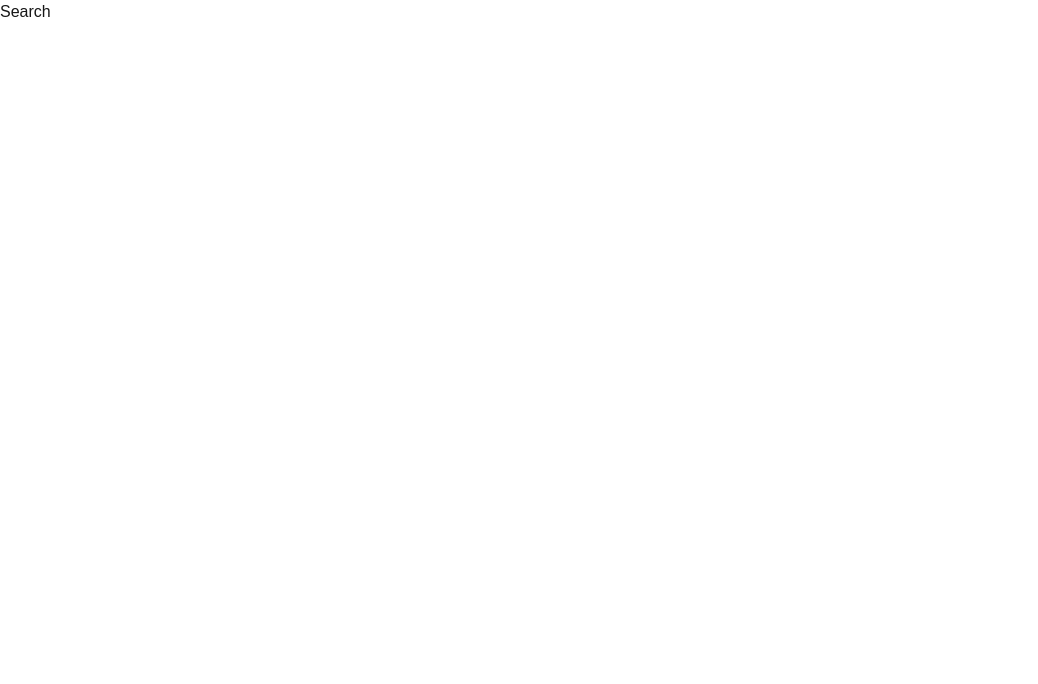
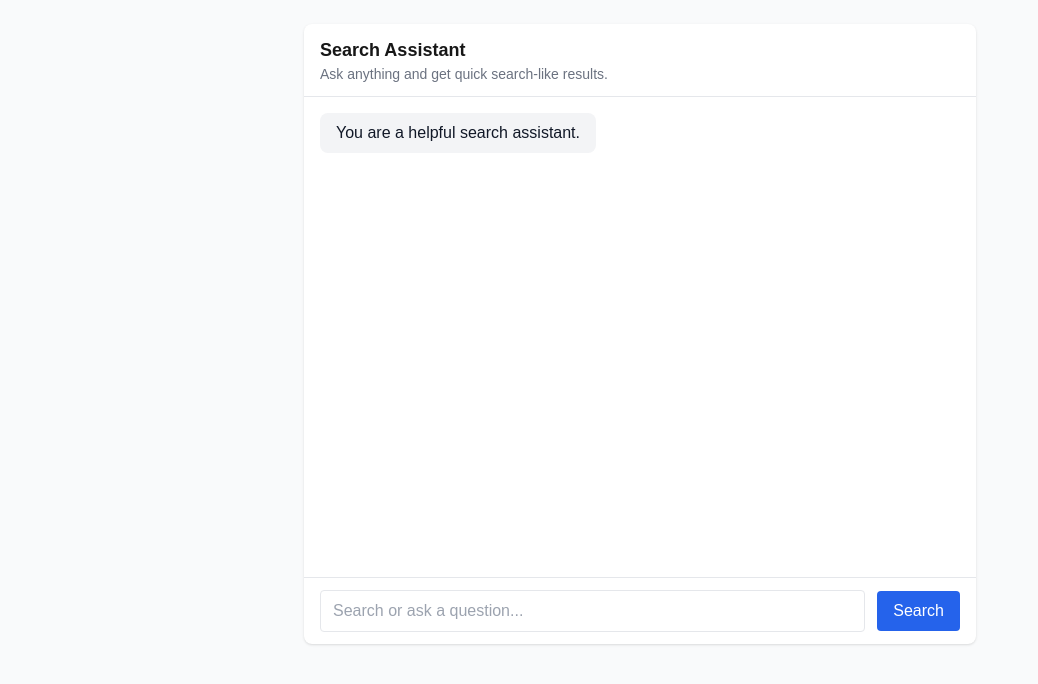
Before and after one commit to Dylan8865/FinalYearProject, a Next.js app: page / in a window 1280 px wide. Shown: the top 684 px of the page, without its empty margins (0-1038 px from the left). Built offline with nearby package versions, Linux system fonts and the light colour scheme.

Commit message:
before merge testing

```diff
--- /dev/null
+++ b/src/app/api/search/route.ts
@@ -0,0 +1,32 @@
+import { NextResponse } from "next/server";
+
+const MOCK: Array<{ title: string; snippet: string; url?: string }> = [
+  { title: "Wisdom Island - Home", snippet: "Explore communities and worlds on Wisdom Island.", url: "/world/1" },
+  { title: "How to join a world", snippet: "Step-by-step guide to joining a world on Wisdom Island.", url: "/world/join" },
+  { title: "Profile settings", snippet: "Manage your profile and preferences.", url: "/profile" },
+  { title: "Search tips", snippet: "Use natural language queries for better results." },
+];
+
+export async function POST(request: Request) {
+  try {
+    const body = await request.json();
+    const q = (body.q || "").toString().toLowerCase();
+
+    const results = MOCK.filter((item) => {
+      if (!q) return true;
+      return (
+        item.title.toLowerCase().includes(q) || item.snippet.toLowerCase().includes(q) || (item.url || "").toLowerCase().includes(q)
+      );
+    });
+
+    // Return a small set to simulate search ranking
+    return NextResponse.json({ results: results.slice(0, 5) });
+  } catch (err) {
+    return NextResponse.json({ results: [], error: "Invalid request" }, { status: 400 });
+  }
+}
+
+export async function GET() {
+  // simple ping / discover
+  return NextResponse.json({ message: "Search API ready" });
+}
--- a/src/app/page.tsx
+++ b/src/app/page.tsx
@@ -1,7 +1,126 @@
-import React from "react";
+"use client";
+
+import React, { useState, useRef, useEffect } from "react";
+
+type Message = {
+  id: string;
+  role: "user" | "assistant" | "system";
+  content: string;
+};
 
 const Home = () => {
-  return <div>Search</div>;
+  const [messages, setMessages] = useState<Message[]>([
+    { id: "1", role: "system", content: "You are a helpful search assistant." },
+  ]);
+  const [input, setInput] = useState("");
+  const [loading, setLoading] = useState(false);
+  const endRef = useRef<HTMLDivElement | null>(null);
+
+  useEffect(() => {
+    endRef.current?.scrollIntoView({ behavior: "smooth" });
+  }, [messages]);
+
+  const send = async () => {
+    const trimmed = input.trim();
+    if (!trimmed) return;
+
+    const userMsg: Message = {
+      id: Date.now().toString(),
+      role: "user",
+      content: trimmed,
+    };
+
+    setMessages((m) => [...m, userMsg]);
+    setInput("");
+    setLoading(true);
+
+    try {
+      const res = await fetch("/api/search", {
+        method: "POST",
+        headers: { "Content-Type": "application/json" },
+        body: JSON.stringify({ q: trimmed }),
+      });
+
+      if (!res.ok) throw new Error("Search API error");
+
+      const data = await res.json();
+
+      const assistant: Message = {
+        id: Date.now().toString() + "-a",
+        role: "assistant",
+        content: formatResults(data.results),
+      };
+
+      setMessages((m) => [...m, assistant]);
+    } catch (err: any) {
+      const errMsg: Message = {
+        id: Date.now().toString() + "-e",
+        role: "assistant",
+        content: err?.message ?? "Unknown error",
+      };
+      setMessages((m) => [...m, errMsg]);
+    } finally {
+      setLoading(false);
+    }
+  };
+
+  const formatResults = (results: Array<{ title: string; snippet: string; url?: string }>) => {
+    if (!results || results.length === 0) return "No results found.";
+    return results
+      .map((r, i) => `${i + 1}. ${r.title}\n${r.snippet}${r.url ? `\n${r.url}` : ""}`)
+      .join("\n\n");
+  };
+
+  const onKeyDown: React.KeyboardEventHandler<HTMLInputElement> = (e) => {
+    if (e.key === "Enter" && !e.shiftKey) {
+      e.preventDefault();
+      send();
+    }
+  };
+
+  return (
+    <div className="min-h-screen bg-gray-50 p-6">
+      <div className="mx-auto max-w-2xl bg-white rounded-lg shadow">
+        <div className="px-4 py-3 border-b">
+          <h1 className="text-lg font-semibold">Search Assistant</h1>
+          <p className="text-sm text-gray-500">Ask anything and get quick search-like results.</p>
+        </div>
+
+        <div className="p-4 h-[60vh] overflow-auto">
+          {messages.map((m) => (
+            <div key={m.id} className={`mb-3 flex ${m.role === "user" ? "justify-end" : "justify-start"}`}>
+              <div
+                className={`rounded-lg px-4 py-2 max-w-[80%] whitespace-pre-wrap ${
+                  m.role === "user" ? "bg-blue-600 text-white" : "bg-gray-100 text-gray-900"
+                }`}
+              >
+                {m.content}
+              </div>
+            </div>
+          ))}
+          <div ref={endRef} />
+        </div>
+
+        <div className="px-4 py-3 border-t flex items-center gap-3">
+          <input
+            value={input}
+            onChange={(e) => setInput(e.target.value)}
+            onKeyDown={onKeyDown}
+            placeholder="Search or ask a question..."
+            className="flex-1 border rounded px-3 py-2 focus:outline-none focus:ring"
+            aria-label="Search input"
+          />
+          <button
+            onClick={send}
+            disabled={loading}
+            className="bg-blue-600 text-white px-4 py-2 rounded disabled:opacity-50"
+          >
+            {loading ? "Searching..." : "Search"}
+          </button>
+        </div>
+      </div>
+    </div>
+  );
 };
 
 export default Home;
```
Also changed, not shown: 1 other file (tests, documents, lock files or other folders).
